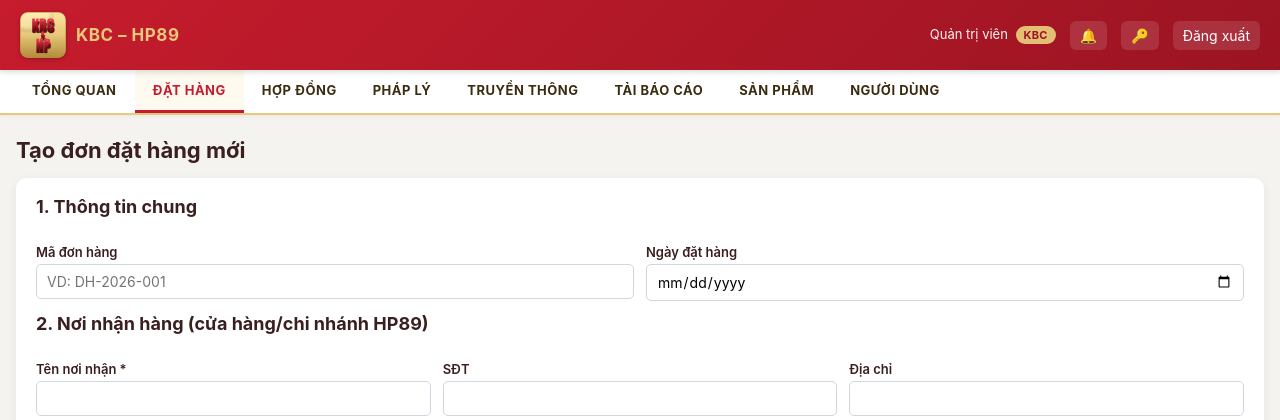
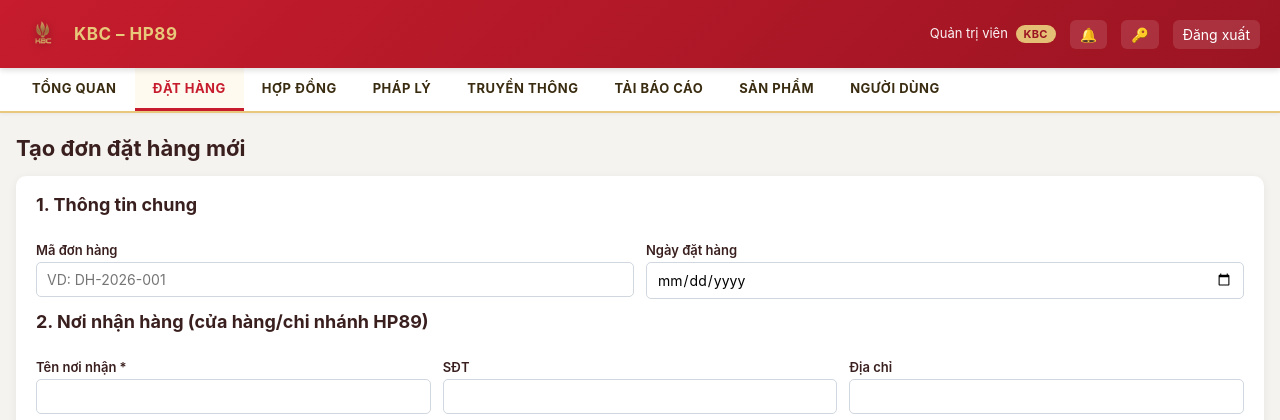
Before and after one commit to khoasv2001-cmd/kbc-hp89-app, a Flask app: page /orders/new in a window 1280 px wide. Shown: the top 420 px of the page. Run offline with Flask 3, Linux system fonts and the light colour scheme; a user stored in the database is signed in; data that the repository does not hold is empty.

Commit message:
Revert ve logo cu (la vang trong suot) theo y kien Khoa
- kbc-logo.png, icon-192/512.png, icon-maskable-512.png: lay lai tu commit a6205de
- Xoa kbc-logo-red.png (khong dung nua)
- Xoa _make_logo.py (khong sinh logo nua)
- CSS topbar/login: tro lai filter drop-shadow phu hop logo trong suot
- order_print.html: dung lai kbc-logo.png

Giu nguyen toan bo phan quyen cheo + cap_orgs + khoa san pham KBC

```diff
--- a/templates/base.html
+++ b/templates/base.html
@@ -32,9 +32,9 @@
       text-decoration: none;
     }
     .topbar .brand img {
-      height: 46px; width: 46px; object-fit: contain;
-      display: block; border-radius: 8px;
-      box-shadow: 0 1px 4px rgba(0,0,0,.25);
+      height: 44px; width: 44px; object-fit: contain;
+      display: block;
+      filter: drop-shadow(0 1px 4px rgba(0,0,0,.3)) brightness(1.15);
     }
     .topbar .brand-name { color: var(--kbc-gold); letter-spacing: .5px; }
     .topbar .spacer { flex: 1; }
--- a/templates/login.html
+++ b/templates/login.html
@@ -22,8 +22,8 @@
     }
     .logo-wrap img {
       width: 140px; height: 140px; object-fit: contain;
-      display: inline-block; border-radius: 20px;
-      box-shadow: 0 6px 24px rgba(0,0,0,.35), 0 2px 6px rgba(198,28,45,.25);
+      display: inline-block;
+      filter: drop-shadow(0 4px 10px rgba(198,28,45,.35)) drop-shadow(0 1px 3px rgba(0,0,0,.2));
     }
     h1 {
       text-align: center; color: #c61c2d; font-size: 22px; margin: 8px 0 4px;
--- a/templates/order_print.html
+++ b/templates/order_print.html
@@ -31,7 +31,7 @@
     <button class="print-btn" onclick="window.print()">🖨️ In phiếu</button>
   </div>
   <div class="header">
-    <img src="{{ url_for('static', filename='kbc-logo-red.png') }}">
+    <img src="{{ url_for('static', filename='kbc-logo.png') }}">
     <div>
       <h1>KBC – HP89</h1>
       <div class="sub">Liên kết KBC &amp; HP89</div>
```
Also changed, not shown: static/icon-192.png, static/icon-512.png, static/icon-maskable-512.png, static/kbc-logo-red.png (deleted), static/kbc-logo.png.
